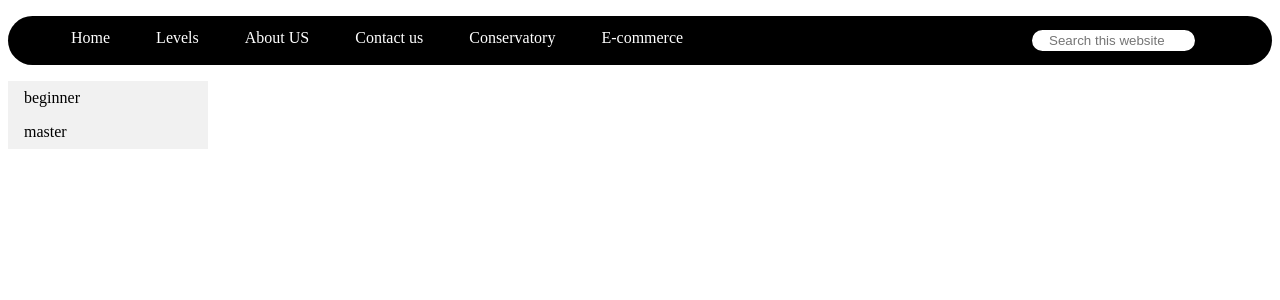
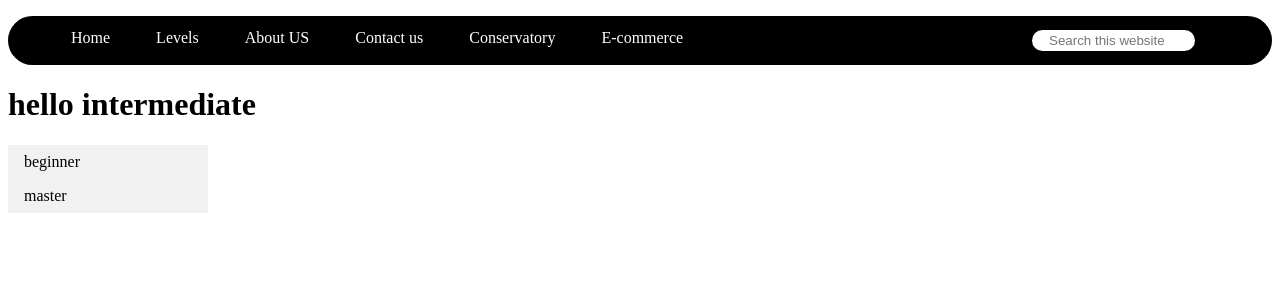
Before and after one commit to Symphony-T/Symphony, a Nuxt app in the folder client/: page /intermediate in a window 1280 px wide. Shown: the top 300 px of the page. Built offline with nearby package versions, Linux system fonts and the light colour scheme.

Commit message:
level style

```diff
--- a/client/pages/beginner.vue
+++ b/client/pages/beginner.vue
@@ -1,5 +1,6 @@
 <template>
     <div>
+        <h1>hello beginner</h1>
         <ul class="level">
 
        <li class="lev"><NuxtLink to="intermediate">intermediate</NuxtLink></li>
--- a/client/pages/intermediate.vue
+++ b/client/pages/intermediate.vue
@@ -1,5 +1,6 @@
 <template>
     <div>
+        <h1>hello intermediate</h1>
       <ul class="level">
 
 
--- a/client/pages/master.vue
+++ b/client/pages/master.vue
@@ -1,6 +1,6 @@
 <template>
     <div>
-
+        <h1>hello master</h1>
         <ul class="level">
 
        <li class="lev"><NuxtLink to="beginner">beginner</NuxtLink></li>
```
